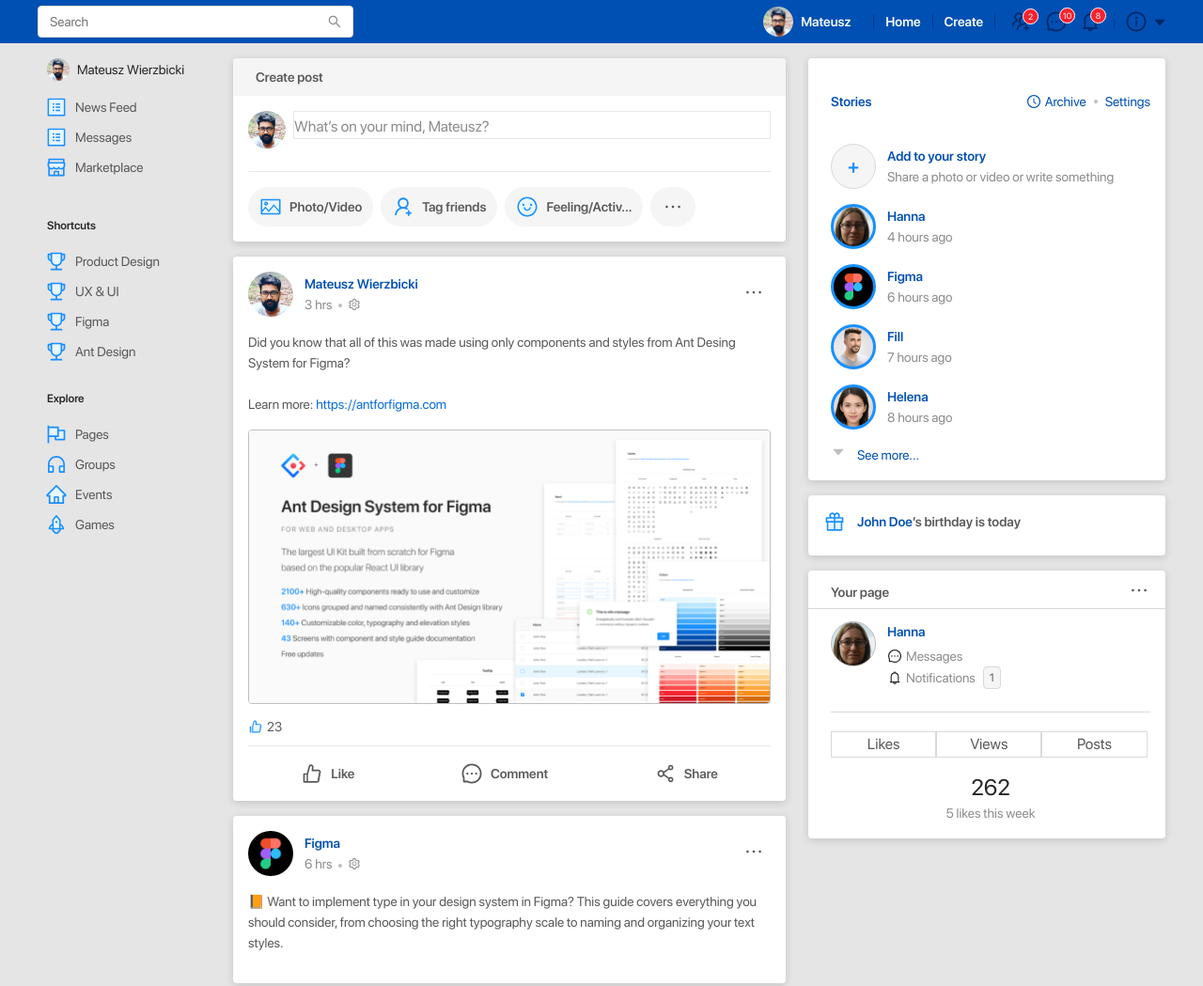
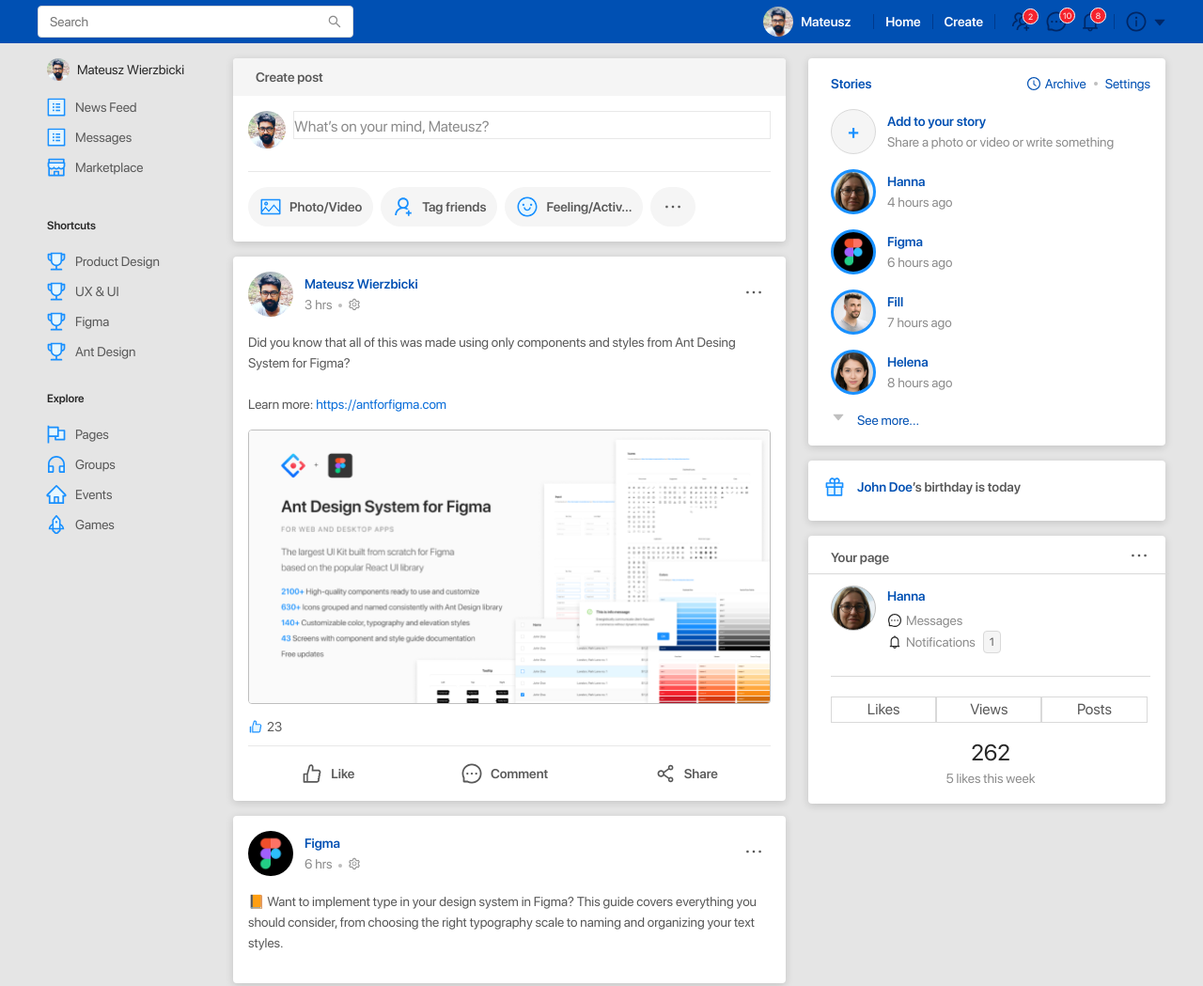
Before and after one commit to NinaBelka/Distance, a plain HTML site: page index.html in a window 1280 px wide. Shown: the whole page at 94% size. Drawn offline with Linux system fonts and the light colour scheme.

Commit message:
Внесены правки по оформлению

```diff
--- a/css/style.css
+++ b/css/style.css
@@ -465,6 +465,7 @@
   margin-left: 8px;
 }
 
+/* Right-sidebar */
 .right-sidebar {
   width: 384px;
 }
@@ -490,6 +491,7 @@
   font-size: 14px;
   line-height: 22px;
   color: #0050B3;
+  margin: 0;
 }
 
 .stories-buttons {
@@ -686,6 +688,7 @@
   text-decoration: none;
   margin-top: 16px;
 }
+
 .page-item-image {
   flex-shrink: 0;
   width: 48px;
@@ -795,8 +798,6 @@
   color: #8C8C8C;
 }
 
-
-
 @media(max-width: 1200px) {
   .header-block {
     width: 95%;
```
Also changed, not shown: index.html (+1 -6 lines).
